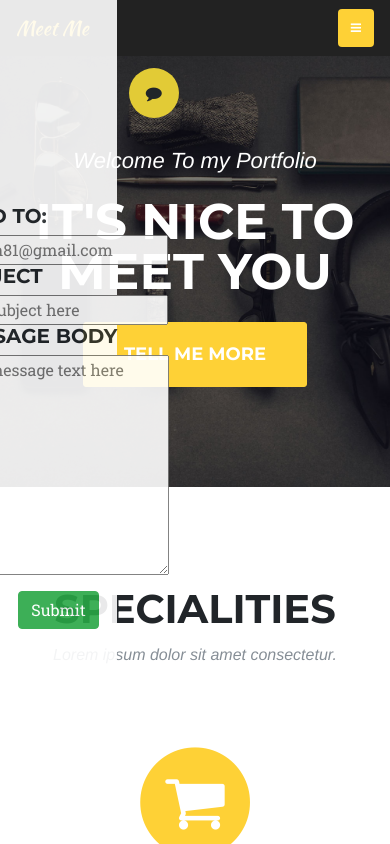
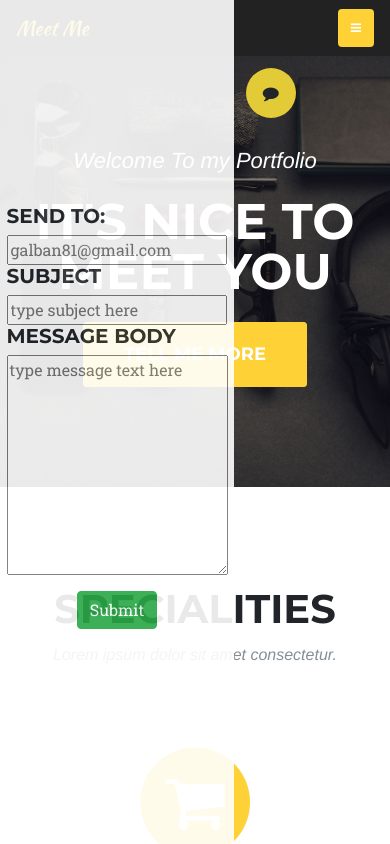
Before and after one commit to orema10/portfolio, a plain HTML site: page index.html in a window 390 px wide. Both pictures are taken after a click on the element 36 px from the left and 92 px from the top of the page. Shown: the top 844 px of the page. Drawn offline with Linux system fonts and the light colour scheme; a web font is replaced by a local one.

Commit message:
responsive fix

```diff
--- a/css/ca-gallery.css
+++ b/css/ca-gallery.css
@@ -45,6 +45,7 @@ section h3.section-subheading {
         padding: 150px 0;
     }
 }
+
 ::-moz-selection {
     background: #fed136;
     text-shadow: none;
@@ -473,6 +474,7 @@ header.masthead .intro-text .intro-heading {
     margin-bottom: 0;
 }
 @media (min-width: 768px) {
+
     .timeline:before {
         left: 50%;
     }
@@ -756,7 +758,19 @@ fieldset[disabled] .btn-xl:hover {
     margin: 10px auto;
 }
 
-.contact-continer {
+@media(max-width: 600px) {
+    .offcanvas-aside-open {
+        width: 60vw;
+    }
+
+    .offcanvas-btn-open {
+        margin-left: 60vw;
+    }
+}
+
+.offcanvas-aside-open.contact-continer {
+    display: flex;
+    justify-content: center;
     z-index: 1;
 }
 
@@ -765,6 +779,10 @@ fieldset[disabled] .btn-xl:hover {
     display: none;
 }
 
+.content-area {
+    display: none;
+}
+
 .show {
     display: block;
 }
--- a/js/main.js
+++ b/js/main.js
@@ -108,7 +108,7 @@ function initPage() {
     });
 
     var contentHTMl = `
-
+                    <div class="content-area">
                         <div class="alert alert-danger content-error">
                             <strong>Wrong!</strong> please write in all the cells.
                         </div>
@@ -118,7 +118,8 @@ function initPage() {
                         <input class="contact-subject" type="text" placeholder="type subject here">
                         <h5>Message Body</h5>
                         <textarea class="contact-body" type="text" placeholder="type message text here"></textarea>
-                        <button onclick="sendEmail()" class="btn btn-success send-mail" type="button">Submit</button>`;
+                        <button onclick="sendEmail()" class="btn btn-success send-mail" type="button">Submit</button>
+                    </div>`;
 
 
     var elPortfilio = $('#portfolio-items-container');
--- a/js/offCanvas.js
+++ b/js/offCanvas.js
@@ -1,4 +1,5 @@
 function openCanvas(){
     document.querySelector('.offcanvas-btn').classList.toggle('offcanvas-btn-open');
     document.querySelector('.offcanvas-aside').classList.toggle('offcanvas-aside-open');
+    document.querySelector('.content-area').classList.toggle('show');
 }
```
